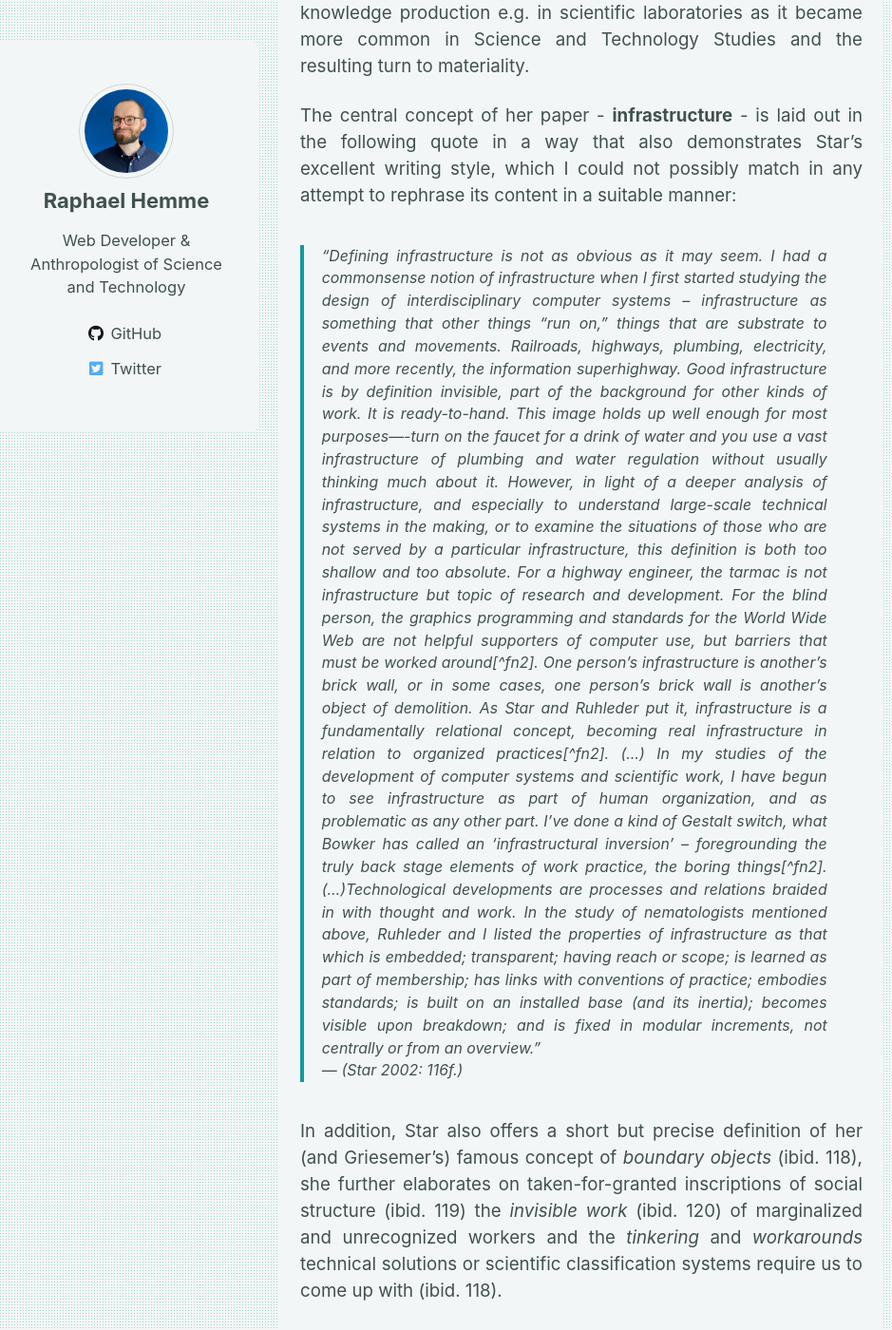
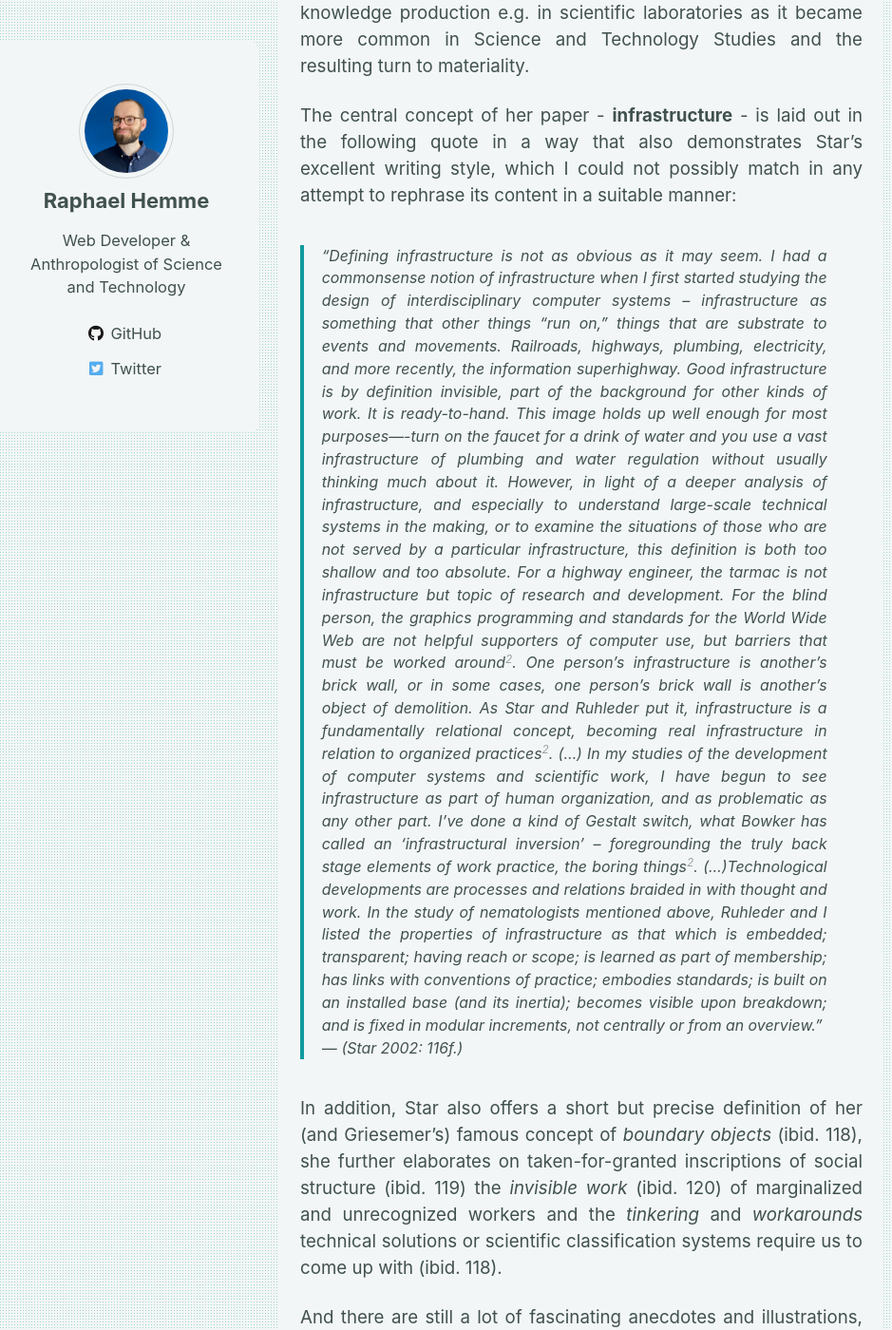
Before and after one commit to Raphael-Hemme/Raphael-Hemme.github.io, a Jekyll site: the page built from _posts/2021-01-22-ethnographies-of-infrastructure-boring-things.md, in a window 1280 px wide and 1400 px high, scrolled down 4718 px. Shown: the whole window at 95% size, without its empty margins (28-967 px from the left). Built offline with Jekyll 4.4.1, drawn with Linux system fonts in a browser that asks for light colours; cached includes are drawn as plain includes; part of the change alters nothing that is shown; some of the changed text lies outside the part shown.

```diff
--- a/_posts/2021-01-22-ethnographies-of-infrastructure-boring-things.md
+++ b/_posts/2021-01-22-ethnographies-of-infrastructure-boring-things.md
@@ -95,5 +95,5 @@ Perhaps this is not surprising, given the invisible and boring nature of many of
 **2002**  Infrastructure and Ethnographic Practice: Working on the fringes. *Scandinavian Journal of Information Systems* 14(2): 107-122.
 <sub>
 
-[^fn1]: Removed a footnote here; R.H.
-[^fn1]: Reference removed; R.H.
+[^fn1]: Original footnote removed; R.H.
+[^fn2]: Reference removed; R.H.
```
